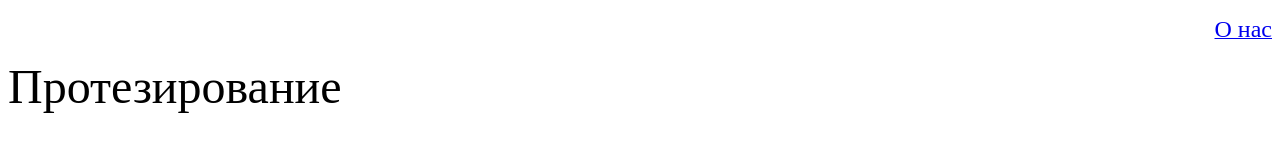
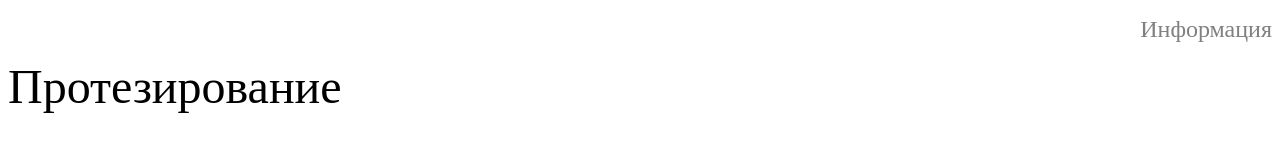
Before and after one commit to AmondGethed/AmondGethed.github.io, a plain HTML site: page shapka.html in a window 1280 px wide. Drawn offline with Linux system fonts and the light colour scheme.

Commit message:
init commit

```diff
--- a/shapka.html
+++ b/shapka.html
@@ -3,9 +3,10 @@
 <head>
     <meta charset="UTF-8">
     <title>Шапка</title>
-    <p align="right"><a href="ссылка" target="_blanck"><font size="5">О нас</font></a></p>
+    <link rel="stylesheet" href="style.css" type="text/css">
 </head>
 <body>
+    <p align="right"><a href="ссылка" class="ssylka" target="_blanck"><font size="5">Информация</font></a></p>
     <p align="left"><font size="+8">Протезирование</font></p>
 </body>
 </html>
--- /dev/null
+++ b/style.css
@@ -0,0 +1,13 @@
+a
+a:hover{
+   color: #FF0000;
+}
+
+a:active{
+    color: #b600b6;
+}
+
+.ssylka{
+    text-decoration: none;
+    color: #808080;
+}
```
Also changed, not shown: CHSPP.html (+1 -0 lines), ImmediatProtez.html (+1 -0 lines), PSPP.html (+1 -0 lines), index.html (+1 -0 lines), soderjanie.html (+1 -0 lines).
